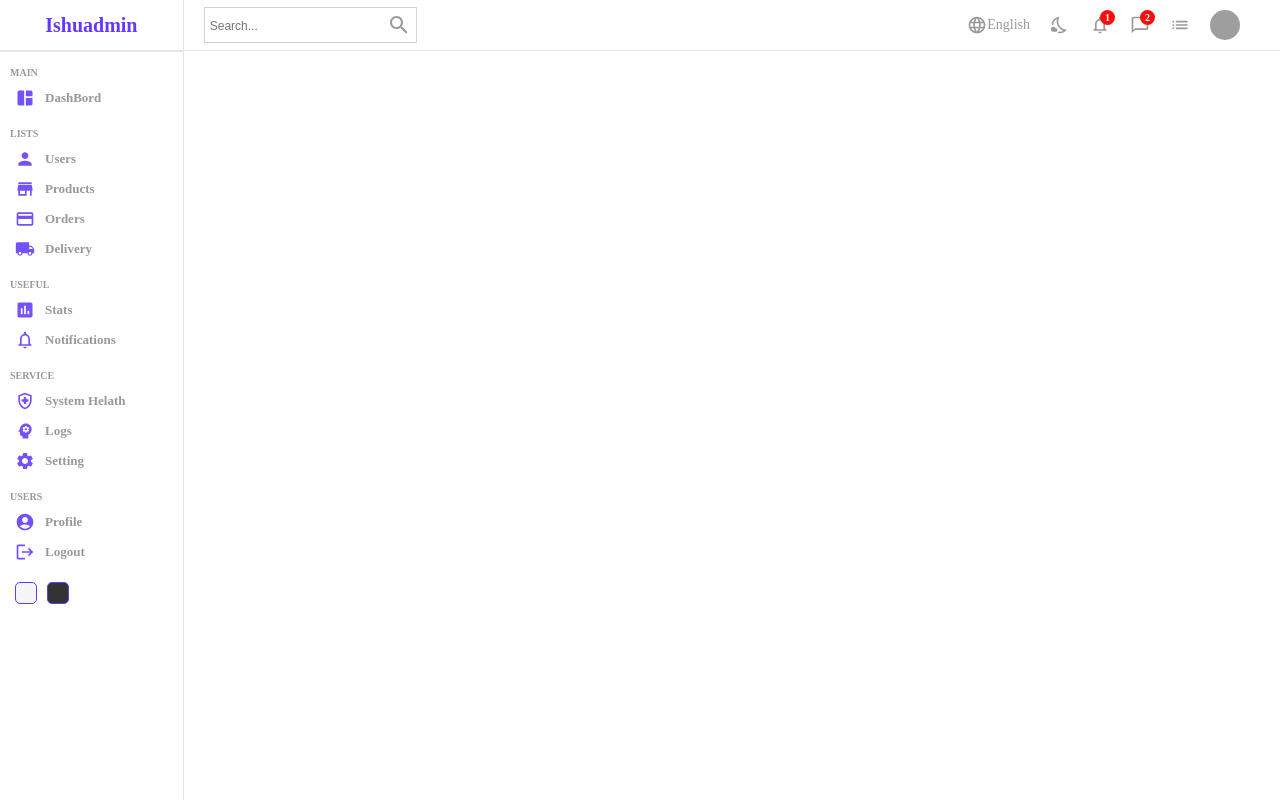
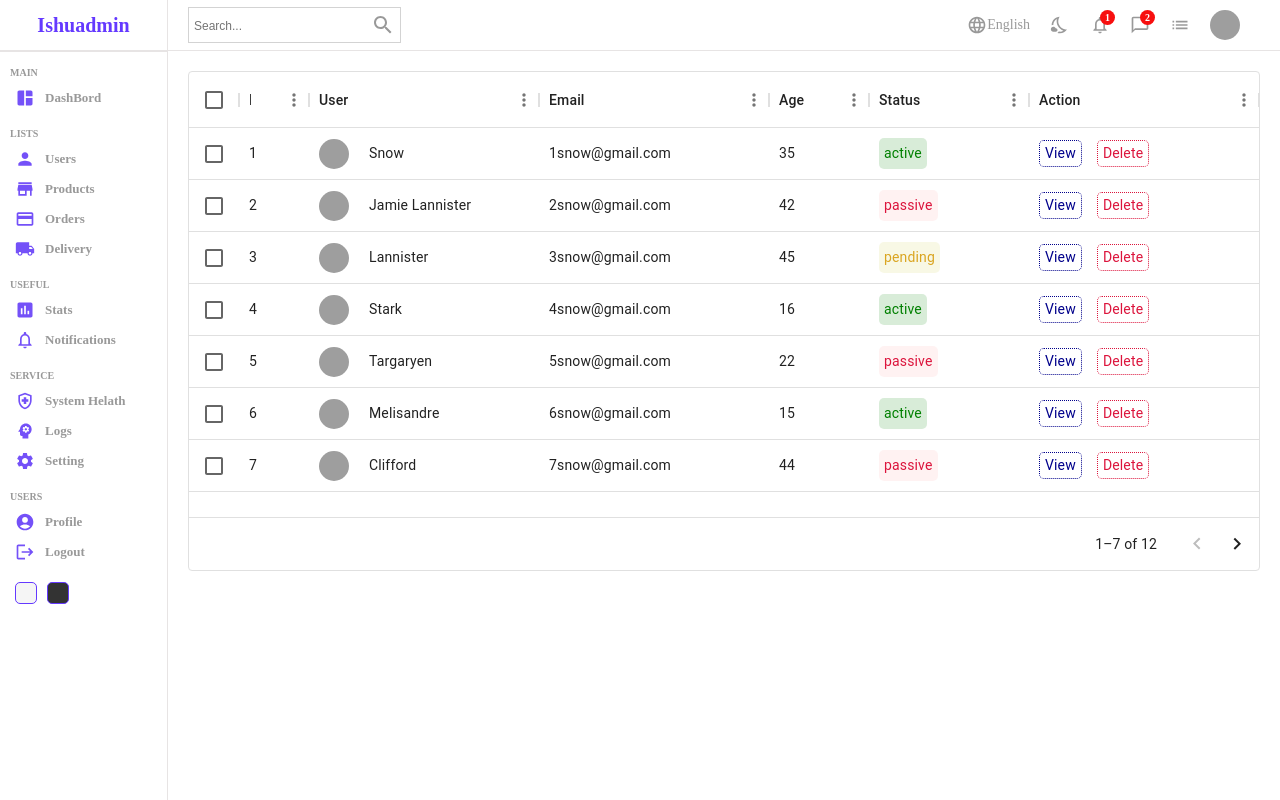
Before and after one commit to ishukhan/admin-pannel, a React (Vite) app: page /users in a window 1280 px wide. Built offline with nearby package versions, Linux system fonts and the light colour scheme; grey boxes are pictures that could not be loaded.

Commit message:
list page

```diff
--- a/src/pages/list/List.jsx
+++ b/src/pages/list/List.jsx
@@ -2,12 +2,14 @@ import React from "react";
 import "./list.scss";
 import Sidebar from "../../components/sidebar/Sidebar";
 import Navbar from "../../components/navbar/Navbar";
+import Datatable from "../../components/datatable/Datatable";
 const List = () => {
   return (
     <div className="list">
       <Sidebar />
       <div className="listContainer">
         <Navbar />
+        <Datatable />
       </div>
     </div>
   );
```
